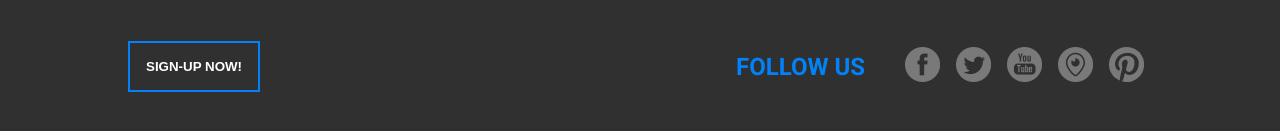
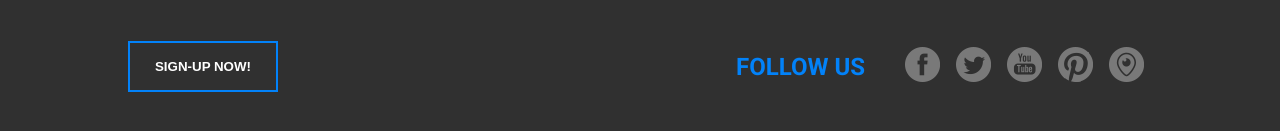
Before and after one commit to DavideIsaia/vue-dc-comics, a Vue app: page / in a window 1280 px wide. Shown: the part 771-902 px from the top of the page. Built offline with nearby package versions, Linux system fonts and the light colour scheme.

Commit message:
sistemati hover sui link

```diff
--- a/src/components/AppFooter.vue
+++ b/src/components/AppFooter.vue
@@ -57,28 +57,28 @@
           <h2>Follow Us</h2>
           <ul>
             <li>
-              <a href=""
+              <a href="https://www.facebook.com/dc"
                 ><img src="../assets/img/footer-facebook.png" alt=""
               /></a>
             </li>
             <li>
-              <a href=""
+              <a href="https://twitter.com/dccomics"
                 ><img src="../assets/img/footer-twitter.png" alt=""
               /></a>
             </li>
             <li>
-              <a href=""
+              <a href="http://www.youtube.com/user/DCEntertainmentTV"
                 ><img src="../assets/img/footer-youtube.png" alt=""
               /></a>
             </li>
             <li>
-              <a href=""
-                ><img src="../assets/img/footer-periscope.png" alt=""
+              <a href="http://www.pinterest.com/dccomics/"
+                ><img src="../assets/img/footer-pinterest.png" alt=""
               /></a>
             </li>
             <li>
-              <a href=""
-                ><img src="../assets/img/footer-pinterest.png" alt=""
+              <a href="https://www.periscope.tv/DCComics"
+                ><img src="../assets/img/footer-periscope.png" alt=""
               /></a>
             </li>
           </ul>
@@ -110,7 +110,7 @@ export default {};
     color: grey;
 
     &:hover {
-      color: white;
+      color: #0282f9;
       cursor: pointer;
     }
   }
--- a/src/style/common.scss
+++ b/src/style/common.scss
@@ -52,4 +52,12 @@ button {
     color: white;
     cursor: pointer;
     font-weight: 700;
+    transition-duration: .3s;
+    transition-property: background-color;
+    transition-timing-function: ease;
+    width: 150px;
+
+    &:hover {
+      background: #0282f9;
+    }
   }
```
